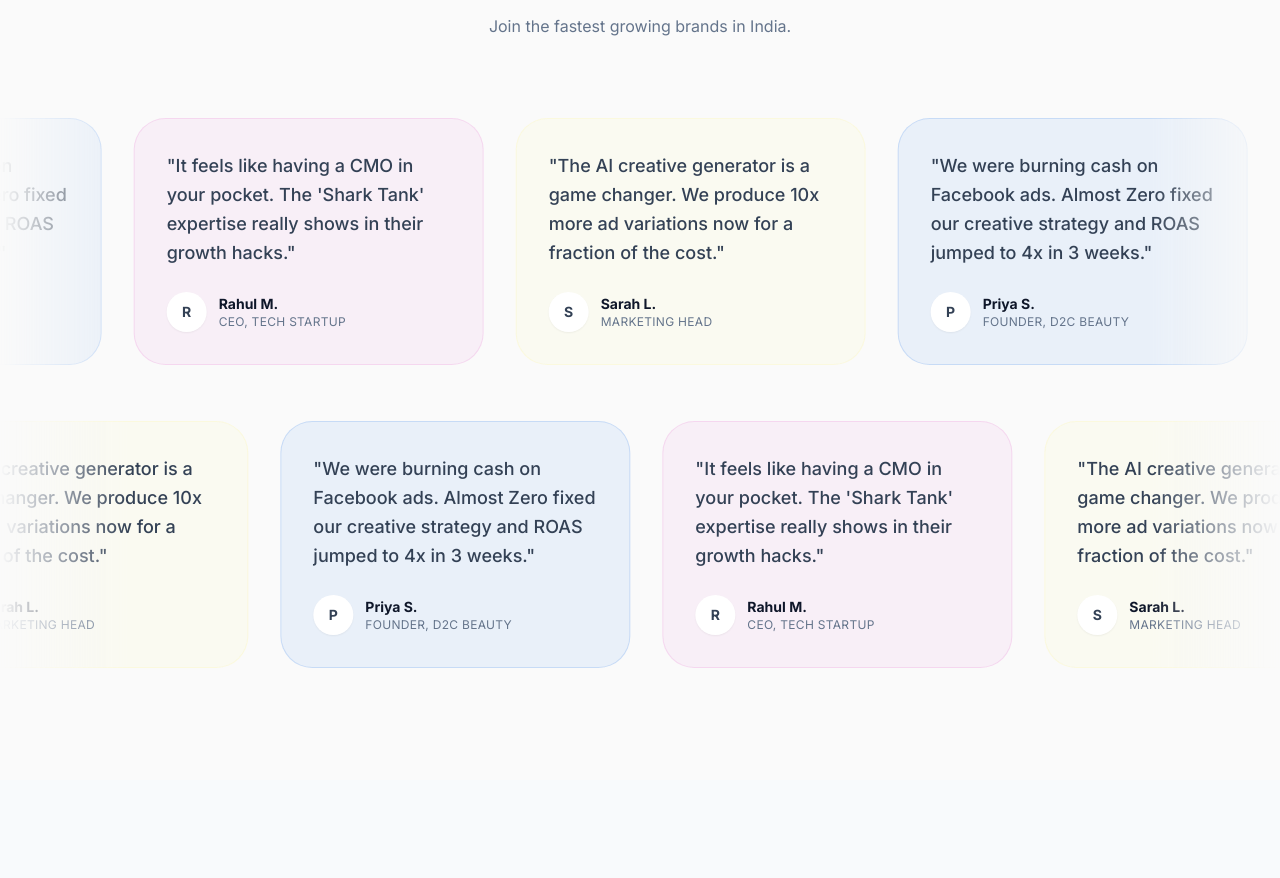
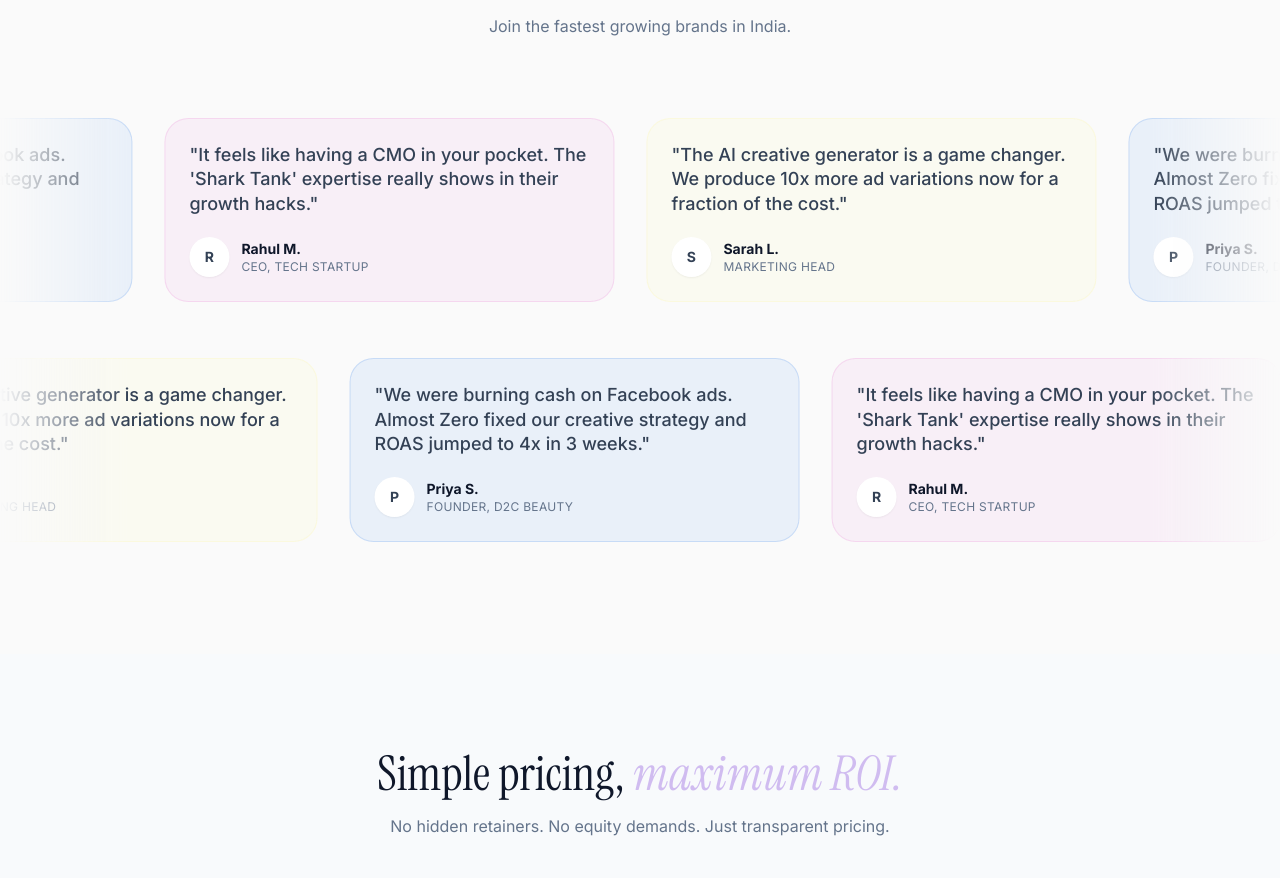
Before and after one commit to solicatehq/almostone, a React (Vite) app: page / in a window 1280 px wide. Shown: the part 4109-4987 px from the top of the page. Built offline with nearby package versions, Linux system fonts and the light colour scheme.

Commit message:
refactor: adjust Testimonials card layout for better spacing and sizing

```diff
--- a/components/landing/Testimonials.tsx
+++ b/components/landing/Testimonials.tsx
@@ -42,11 +42,11 @@ const testimonials = [
 const TestimonialCard = ({ testimonial }: { testimonial: typeof testimonials[0] }) => {
   return (
     <div className={cn(
-      "flex w-[350px] flex-col justify-between rounded-[2rem] p-8 transition-transform hover:scale-[1.02] border mx-4 select-none whitespace-normal h-full",
+      "flex w-[450px] flex-col justify-center gap-5 rounded-3xl p-6 transition-transform hover:scale-[1.02] border mx-4 select-none whitespace-normal h-full",
       testimonial.bg,
       testimonial.border
     )}>
-      <p className="text-lg text-slate-700 font-medium leading-relaxed mb-6">"{testimonial.quote}"</p>
+      <p className="text-lg text-slate-700 font-medium leading-snug">"{testimonial.quote}"</p>
       <div className="flex items-center gap-3">
         <div className="w-10 h-10 rounded-full bg-white shadow-sm flex items-center justify-center text-sm font-bold text-slate-700 shrink-0">
           {testimonial.author[0]}
```
